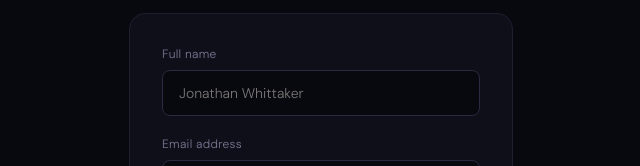
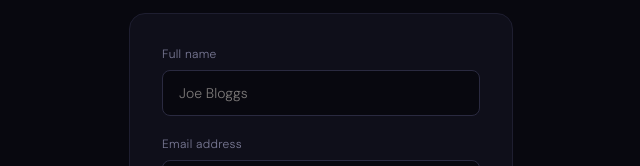
Before and after one commit to jonathanwhittaker93-design/AI-Resume-Analyzer, a Next.js app in the folder frontend/: page /auth in a window 1280 px wide. Both pictures are taken after a click on the button "Sign up". Shown: the part 223-389 px from the top of the page, without its empty margins (319-959 px from the left). Built offline with nearby package versions, Linux system fonts and the light colour scheme; no server answers.

Commit message:
add placeholder text to fullname field

```diff
--- a/frontend/app/auth/page.tsx
+++ b/frontend/app/auth/page.tsx
@@ -121,7 +121,7 @@ function AuthPageInner() {
                   type="text"
                   value={fullName}
                   onChange={(e) => setFullName(e.target.value)}
-                  placeholder="Jonathan Whittaker"
+                  placeholder="Joe Bloggs"
                   className="w-full rounded-lg px-4 py-3 text-sm outline-none transition-colors"
                   style={{background:"var(--bg)", border:"1px solid var(--border-light)", color:"var(--text)"}}
                 />
```
